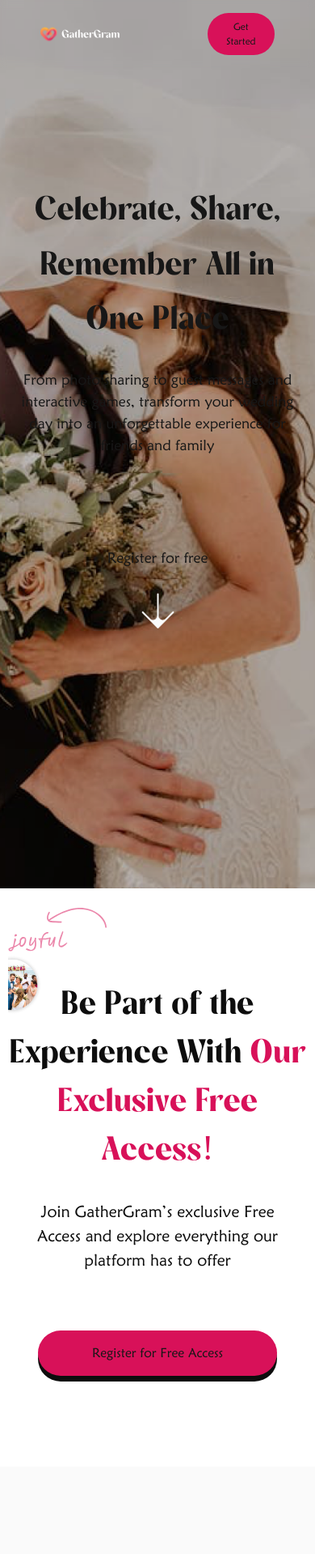
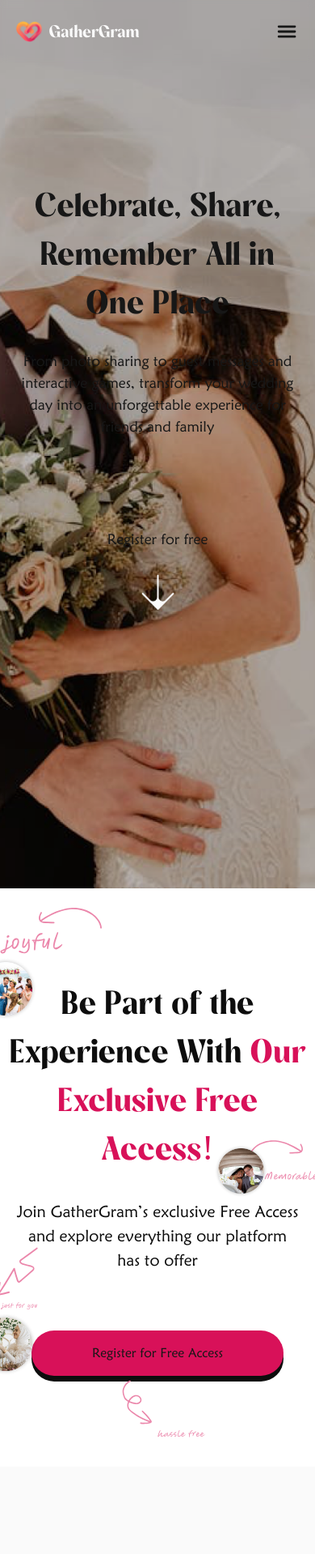
Before and after one commit to okafohenry/upwork, a Next.js app: page / in a window 390 px wide. Shown: the top 1919 px of the page at 81% size. Built offline with nearby package versions, Linux system fonts and the light colour scheme.

Commit message:
more adjustments to responsiveness

```diff
--- a/src/components/access/Hassle.jsx
+++ b/src/components/access/Hassle.jsx
@@ -5,9 +5,9 @@ import hassle from '../../../public/hassle-free.svg'
 
 export default function HassleFree() {
   return (
-        <div data-aos="fade-up" className="lg:block hidden lg:w-auto w-[15%] absolute bottom-[6rem] lg:left-[50%] ">
+        <div data-aos="fade-up" className=" lg:w-auto w-[15%] absolute bottom-[2rem] lg:left-[50%] left-[65%] ">
             <Image src={arrow} className="relative lg:-top-4 -top-2 -left-[7rem]" />
-            <Image src={hassle} className="relative lg:-top-4 -top-1 lg:-right-[1.5rem]" />
+            <Image src={hassle} className="relative lg:-top-4 -top-1 lg:-right-[1.5rem] right-[100%] " />
         </div>
   )
 }
--- a/src/components/access/Memorable.jsx
+++ b/src/components/access/Memorable.jsx
@@ -6,7 +6,7 @@ import memorable from '../../../public/memorable.svg'
 
 export default function Memorable() {
     return (
-        <div data-aos="fade-in" className="lg:block hidden lg:w-auto w-[15%] absolute bottom-[6.5rem] lg:right-[12%] ">
+        <div data-aos="fade-in" className=" lg:w-auto w-[17%] absolute lg:bottom-[6.5rem] bottom-[19rem] lg:right-[12%] right-[15%]">
             <div className="relative left-[65%]">
                 <Image src={arrow} className="relative " />
                 <Image src={memorable} className="relative -right-[30%] top-4" />
--- a/src/components/access/Tailored.jsx
+++ b/src/components/access/Tailored.jsx
@@ -6,7 +6,7 @@ import tailored from '../../../public/tailored-just-for-you.svg'
 
 export default function TailoredForYou() {
     return (
-        <div data-aos="fade-up" className="lg:block hidden lg:w-auto w-[15%] absolute lg:bottom-0 bottom-10 lg:left-[4.7rem] left-[1.5rem] ">
+        <div data-aos="fade-up" className=" lg:w-auto w-[20%] absolute lg:bottom-0 bottom-[7rem] -transform-x-10 lg:left-[4.7rem] -left-[2rem] ">
             <Image src={arrow} className="relative lg:-top-4 -top-2 lg:-right-[9rem] -right-[1rem]" />
             <Image src={tailored} className="relative lg:-top-3 -top-1 lg:-right-[1.5rem]" />
             <Image src={roundImg} className="" />
--- a/src/components/access/index.jsx
+++ b/src/components/access/index.jsx
@@ -7,7 +7,7 @@ import TailoredForYou from "./Tailored";
 
 export default function Access({ openModal }) {
     return (
-        <div id="access" data-aos="fade-up" className="lg:w-auto w-[95%] lg:mx-0 mx-auto lg:pt-[10rem] pt-[7rem] lg:pb-[20rem] pb-[7rem] bg-white relative overflow-hidden">
+        <div id="access" data-aos="fade-up" className="lg:w-auto lg:mx-0 mx-auto lg:pt-[10rem] pt-[7rem] lg:pb-[20rem] pb-[7rem] bg-white relative overflow-hidden">
             <Joyful />
             <TailoredForYou />
             <HassleFree />
--- a/src/components/jumbotron/index.jsx
+++ b/src/components/jumbotron/index.jsx
@@ -8,9 +8,9 @@ export default function Jumbotron() {
         <div className="hero-bg" id="home">
             <div className="mx-auto lg:w-[80%] w-[90%]">
                 <div data-aos="fade-down">
-                    <h1 className="lg:text-[95px] text-[45px] text-center pt-[14rem] lg:leading-[105px]">Celebrate, Share, Remember All in One Place</h1>
+                    <h1 className="lg:text-[95px] text-[45px] text-center pt-[14rem] lg:leading-[105px] leading-[60px]">Celebrate, Share, Remember All in One Place</h1>
                 </div>
-                <p data-aos="fade-down"  className="lg:text-[30px] text-[18px] text-center mt-7">From photo sharing to guest messages and interactive games, transform your wedding day into an unforgettable experience for friends and family</p>
+                <p data-aos="fade-down"  className="lg:text-[30px] text-[18px] text-center mt-7">From photo sharing to guest messages and interactive games, transform your wedding <br className="lg:block hidden" /> day into an unforgettable experience for friends and family</p>
                 <div data-aos="fade-down" className="text-center w-auto mx-auto mt-[7rem] grid gap-y-10">
                     <p className="lg:text-[25px] text-[18px]">Register for free</p>
                     <Link href="#access">
--- /dev/null
+++ b/src/components/nav/Dropdown.jsx
@@ -0,0 +1,38 @@
+import Link from 'next/link'
+import React from 'react'
+import { IoClose } from 'react-icons/io5'
+ close
+export default function Dropdown({ closeDropdown, isOpen }) {
+  return (
+    <div className='fixed overflow-hidden z-[1206] backdrop-blur-sm w-full h-full top-0 left-0 bottom-0 bg-[#747474]/[0.1] backdrop-brightness-50'>
+        <div className={`h-[50vh] relative transition-all duration-300 ease-in-out transform bg-white rounded-b-[15px] ${
+          isOpen
+            ? 'opacity-100 translate-y-0'
+            : 'opacity-0 -translate-y-2 pointer-events-none'
+        }`}>
+            <IoClose onClick={closeDropdown} className="text-[32px] text-[#0d0d0d] absolute right-2 top-2 lg:hidden block" />
+
+            <ul className='grid gap-y-2 text-primary pt-11'>
+                <li className='py-2.5 text-center'>
+                    <Link href="#gallery" className='text-[18px]'>Features</Link>
+                </li>
+                <li className='py-2.5 text-center'>
+                    <Link href="#how-it-works" className='text-[18px]'>How it works</Link>
+                </li>
+                <li className='py-2.5 text-center'>
+                    <Link href="#faq" className='text-[18px]'>FAQs</Link>
+                </li>
+                <li className='py-2.5 text-center'>
+                    <Link href="" className='text-[18px]'>Contact</Link>
+                </li>
+            </ul>
+
+            <button
+                onClick={() => {}}
+                className="text-[16px] mt-6 w-[90%] mx-auto flex justify-center text-center bg-primary hover:bg-primary/[.5] py-[8px] rounded-[16px]">
+                Get Started
+            </button>
+        </div>
+    </div>
+  )
+}
--- a/src/components/nav/index.jsx
+++ b/src/components/nav/index.jsx
@@ -4,15 +4,19 @@ import logo from '../../../public/logo.svg';
 import Link from "next/link";
 import { useState } from "react";
 import ContactForm from "../contact-form";
+import { IoClose, IoMenu } from "react-icons/io5";
+import Dropdown from "./Dropdown";
 
 export default function Nav({ isModalOpen, closeModal, openModal }) {
+    const [ toggleDropdown, setToggleDropdown ] = useState(false)
+
     return (
         <>
             <nav className="w-full lg:h-[100px] lg:py-0 py-4 z-20 absolute top-0 bg-transparent backdrop-blur-sm">
-                <div className="mx-auto w-full px-[50px]">
+                <div className="mx-auto w-full lg:px-[50px] px-5">
                     <div className="flex items-center justify-between">
                         <Link href='/'>
-                            <Image src={logo} alt="logo" className="lg:w-auto w-[60%] hover:cursor-pointer" />
+                            <Image src={logo} alt="logo" className="lg:w-auto w-[60%] h-auto hover:cursor-pointer" />
                         </Link>
                         <ul className="lg:flex hidden w-[40%] items-center gap-x-5 ">
                             <li>
@@ -30,15 +34,19 @@ export default function Nav({ isModalOpen, closeModal, openModal }) {
                         </ul>
                         <button
                         onClick={openModal}
-                        className="lg:text-[18px] text-[12px]  lg:w-[12.5%] w-[40%] text-center bg-primary hover:bg-primary/[.5] lg:py-[14px] py-[8px] lg:px-0 px-[16px] rounded-[50px]">
+                        className="lg:text-[18px] text-[12px]  w-[12.5%] lg:block hidden text-center bg-primary hover:bg-primary/[.5] lg:py-[14px] py-[8px] lg:px-0 px-[16px] rounded-[50px]">
                             Get Started
                         </button>
+                        <IoMenu onClick={() => setToggleDropdown(true)} className="text-[32px] lg:hidden block" />
                     </div>
                 </div>
             </nav>
             {isModalOpen &&
                 <ContactForm closeModal={closeModal} />
             }
+            {toggleDropdown &&
+                <Dropdown closeDropdown={() => setToggleDropdown(false)} isOpen={toggleDropdown} />
+            }
         </>
     )
 }
```
